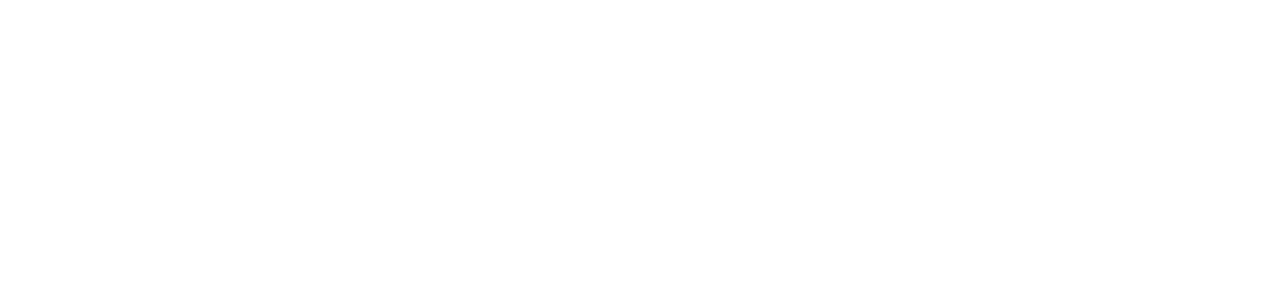
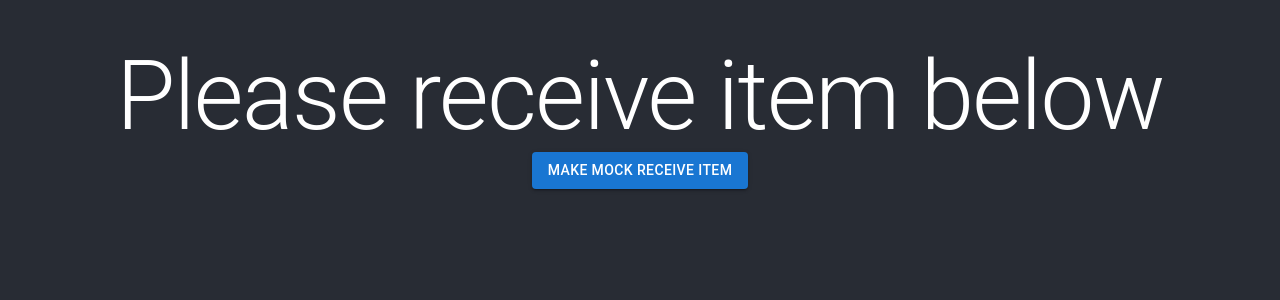
Before and after one commit to arukpupatee/vending-machine, a React (Create React App) app in the folder app/: page /products/1/receive in a window 1280 px wide. Before the commit this address had no page. Shown: the top 300 px of the page. Built offline with nearby package versions, Linux system fonts and the light colour scheme.

Commit message:
[Implement]: Open product receiver page UI

```diff
--- /dev/null
+++ b/app/src/pages/OpenProductReceiver.tsx
@@ -0,0 +1,12 @@
+import { Button, Container, Grid, Typography } from '@mui/material';
+
+export default function OpenProductReceiver() {
+  return (
+    <Container fixed>
+      <Grid container justifyContent="center">
+        <Typography variant="h1">Please receive item below</Typography>
+        <Button variant="contained">Make mock receive item</Button>
+      </Grid>
+    </Container>
+  );
+}
--- a/app/src/routes/index.tsx
+++ b/app/src/routes/index.tsx
@@ -1,5 +1,6 @@
 import { Navigate, useRoutes } from 'react-router-dom';
 import MainLayout from '../layouts/main';
+import OpenProductReceiver from '../pages/OpenProductReceiver';
 import ProductList from '../pages/ProductList';
 import ProductPurchase from '../pages/ProductPurchase';
 
@@ -14,7 +15,8 @@
           path: 'products',
           children: [
             { path: '', element: <ProductList /> },
-            { path: ':id/purchase', element: <ProductPurchase /> }
+            { path: ':id/purchase', element: <ProductPurchase /> },
+            { path: ':id/receive', element: <OpenProductReceiver /> }
           ]
         }
       ]
```
